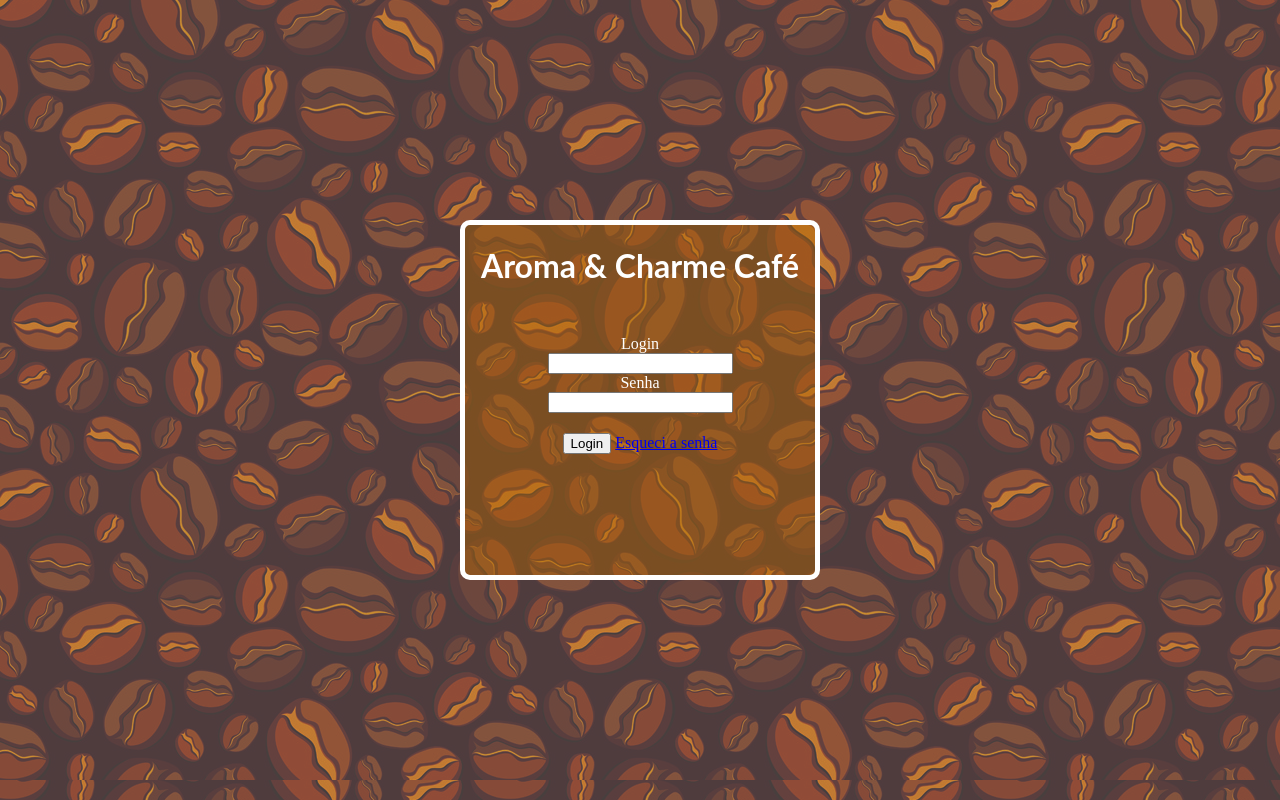
After one commit to phanubis/pag-cafe, a Django app: page /lg in a window 1280 px wide. The commit adds this page. Run offline with Django 5.2, Linux system fonts and the light colour scheme.

Commit message:
sistema de login

```diff
--- a/aplicacao/urls.py
+++ b/aplicacao/urls.py
@@ -1,8 +1,13 @@
 from django.urls import path
 from . import views
-from .views import cadastrar
+from .views import cadastrar, lg, login_view, logout_view, adm
 
 urlpatterns = [
     path('', views.BASE, name='BASE_URL'),
     path('cad', cadastrar, name='cad'),
+    path('lg', lg, name='lg'),
+    path('login/', login_view, name='login'),
+    path('adm/', adm, name='adm'),
+    path('logout/', logout_view, name='logout'),
+
 ]
--- a/aplicacao/views.py
+++ b/aplicacao/views.py
@@ -1,4 +1,7 @@
 from django.shortcuts import render, redirect
+from django.contrib.auth import authenticate, login, logout
+from django.contrib.auth.decorators import login_required
+from django.contrib import messages
 from django.http import HttpResponse
 from .models import Cliente
 import uuid
@@ -27,3 +30,28 @@ def cadastrar(request):
         return HttpResponse('Cliente cadastrado com sucesso!')
 
     return render(request, 'index.html')
+
+def lg(request):
+    return render(request, 'lg.html')
+
+def login_view(request):
+    if request.method == 'POST':
+        username = request.POST.get('username')
+        password = request.POST.get('password')
+        user = authenticate(request, username=username, password=password)
+        if user is not None:
+            login(request, user)
+            return redirect('adm')
+        else:
+            messages.error(request, 'Credenciais inválidas, tente novamente')
+    return render(request, 'index.html')
+
+def logout_view(request):
+    logout(request)
+    return redirect('BASE_URL')
+
+
+
+@login_required
+def adm(request):
+    return render(request, 'adm.html')
--- a/projeto/settings.py
+++ b/projeto/settings.py
@@ -133,3 +133,6 @@ MEDIA_ROOT = BASE_DIR / 'images'
 # https://docs.djangoproject.com/en/5.0/ref/settings/#default-auto-field
 
 DEFAULT_AUTO_FIELD = 'django.db.models.BigAutoField'
+
+LOGIN_URL = 'login'
+LOGOUT_URL = 'logout'
--- /dev/null
+++ b/static/login.css
@@ -0,0 +1,36 @@
+body, html{
+    height: 100%;
+    margin: 0;
+    background-color: #6F4E37;
+    background-image: url(./img/bg5.jpg);
+}
+
+
+.card-login{
+    position: absolute;
+    top: 50%;
+    left: 50%;
+    transform: translate(-50%, -50%);
+    display: block;
+    text-align: center;
+    width: 350px;
+    height: 350px;
+    background-color: rgba(177, 100, 0, 0.438);
+    border: solid 5px;
+    border-radius: 10px;
+
+
+}
+
+.titulo{
+    color: white;
+}
+
+.form-login{
+    color: white;
+    margin-top: 50px;
+}
+
+.botao-login{
+    margin-top: 20px;
+}
--- a/static/style.css
+++ b/static/style.css
@@ -0,0 +1,128 @@
+body, html{
+    height: 100%;
+    margin: 0;
+    background-color: #6F4E37;
+    background-image: url(./img/bg5.jpg);
+}
+
+
+
+.container{
+    display: flex;
+    width: 100%;
+    height: 100%;
+    color: white;
+    margin-top: -20px;
+}
+
+.titulo{
+    font-family: lato;
+}
+
+span{
+    font-family: raleway;
+}
+
+.esquerda{
+    margin-top: 50px;
+    margin-left: 50px;
+    width: 50%;
+    font-size: 16px;
+
+
+}
+
+.esquerda h1{
+    text-align: center;
+}
+
+.esquerda span{
+    width: 10px;
+    text-align: justify;
+    padding: 13px;
+    color: auto;
+
+}
+
+.esquerda img{
+    margin-top: 20px;
+    width: 615px;
+    height: 400px;
+}
+
+
+
+.direita{
+    margin-top: 45px;
+    margin-left: 20px;
+    width: 50%;
+    text-align: justify;
+}
+
+.direita h1{
+    text-align: center;
+}
+
+
+.sp-direita{
+    text-align: center;
+    margin: 25px;
+}
+
+.form{
+    text-align: center;
+    margin: 25px;
+    font-family: raleway;
+}
+
+#email{
+    border-radius: 5px;
+    width: 300px;
+    margin: 5px;
+    height: 30px;
+    font-size: 20px;
+}
+
+#name{
+    width: 300px;
+    border-radius: 5px;
+    margin: 5px;
+    height: 30px;
+    font-size: 18px;
+}
+
+#telefone{
+    width: 200px;
+    border-radius: 5px;
+    margin: 5px;
+    height: 30px;
+    font-size: 20px;
+}
+
+#lb-name{
+    padding-right: 10px;
+
+}
+
+.check{
+    display: inline-block;
+    text-align: center;
+}
+
+.rec_email{
+    margin-left: -28px;
+}
+
+.but{
+    text-align: center;
+    padding: 10px;
+    background-color: bisque;
+    margin: 20px;
+
+}
+
+footer{
+    text-align: center;
+    color: white;
+    font-size: small;
+}
--- /dev/null
+++ b/templates/adm.html
@@ -0,0 +1,6 @@
+<h1>LOGADO!</h1>
+<span>{{ user.username }}</span>
+<form method="post" action="{% url 'logout' %}">
+    {% csrf_token %}
+    <button type="submit">Logout</button>
+</form>
--- /dev/null
+++ b/templates/lg.html
@@ -0,0 +1,36 @@
+<!DOCTYPE html>
+<html lang="en">
+<head>
+    <meta charset="UTF-8">
+    <meta name="viewport" content="width=device-width, initial-scale=1.0">
+    <link rel="stylesheet" href="../static/style.css">
+    <link rel="stylesheet" href="../static/login.css">
+    <title>Login</title>
+</head>
+<body>
+    <div class="container">
+        <div class="card-login">
+            <div class="titulo">
+                <h1>Aroma & Charme Café</h1>
+            </div>
+            <div class="form-login">
+                <form method="post" action="{% url 'login' %}">
+                    {% csrf_token %}
+                    <label for="username">Login</label> <br>
+                    <input type="text" name="username" id="username"> <br>
+                    <label for="password">Senha</label> <br>
+                    <input type="password" name="password" id="password">
+                    <div class="botao-login">
+                        <button type="submit">Login</button>
+                        <a href="#">Esqueci a senha</a>
+                    </div>
+                </form>
+            </div>
+
+            </div>
+        </div>
+    </div>
+
+
+</body>
+</html>
```
Also changed, not shown: static/index.css (deleted, +0 -128 lines), templates/index.html (+7 -1 lines), aplicacao/migrations/0004_alter_cliente_concordo_termos_and_more.py (added), db.sqlite3.
